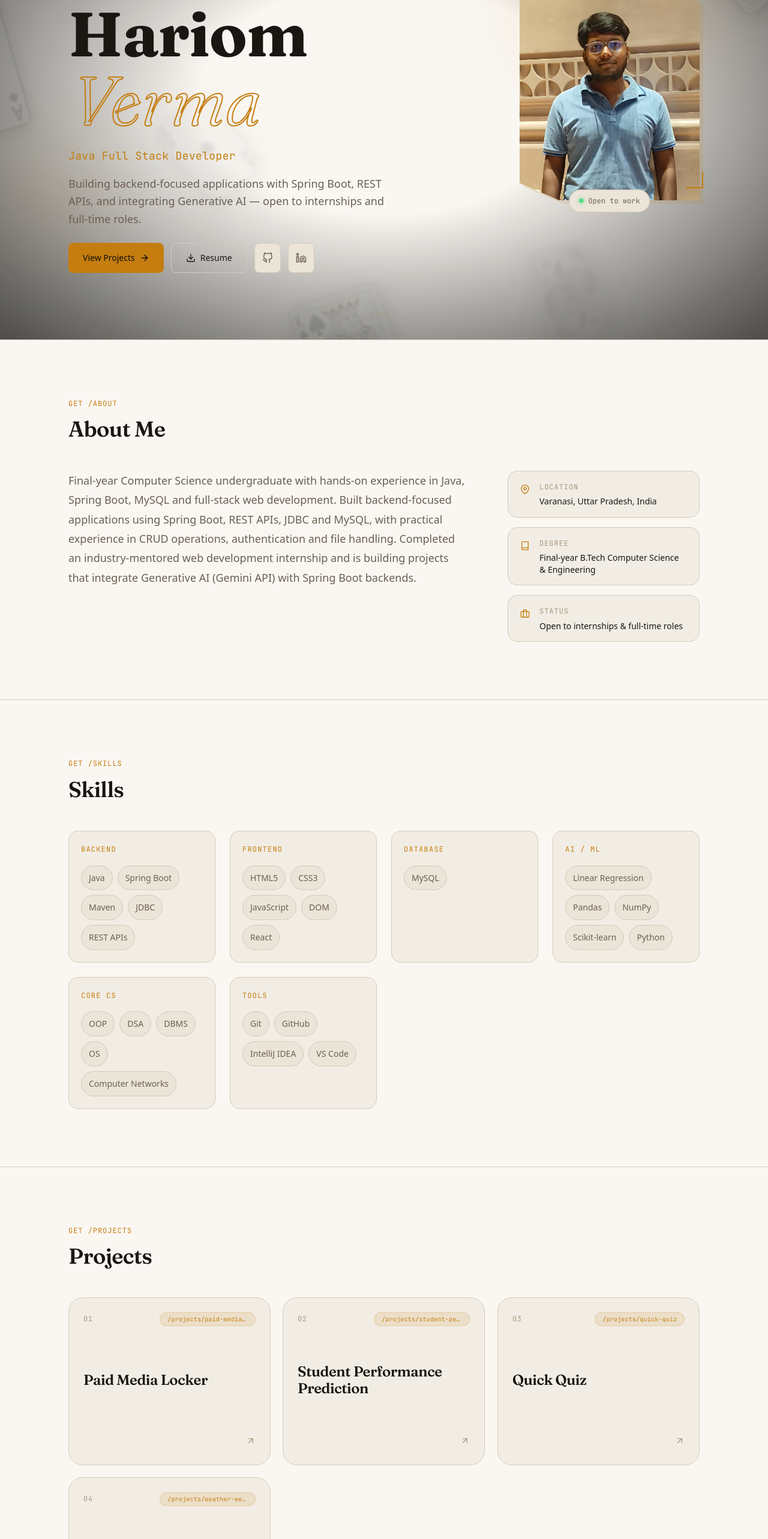
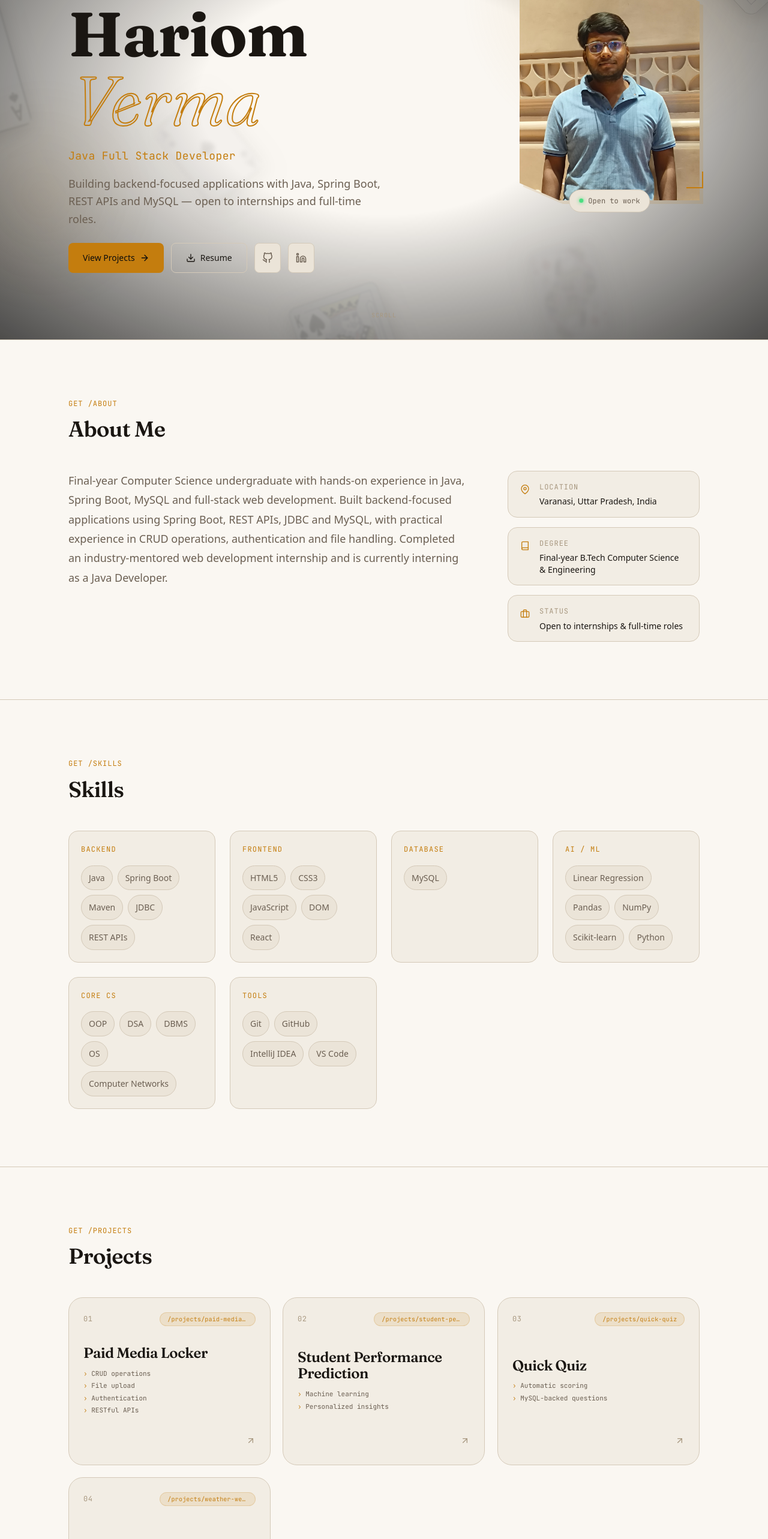
Before and after one commit to hariomvermas/Portfolio, a React (Vite) app: page / in a window 1280 px wide. Shown: the part 234-2800 px from the top of the page at 60% size. Built offline with nearby package versions, Linux system fonts and the light colour scheme.

Commit message:
Updating my frontend

```diff
--- a/index.html
+++ b/index.html
@@ -10,7 +10,7 @@
     <meta name="author" content="Hariom Verma" />
     <meta name="keywords" content="Hariom Verma, Java Developer, Spring Boot, Full Stack, Portfolio, Varanasi, REST API, React" />
     <meta name="robots" content="index, follow" />
-    <link rel="canonical" href="https://hariomverma.dev" /><!-- TODO: replace with your actual deployed URL -->
+    <link rel="canonical" href="https://portfolio-two-iota-q72i5n608f.vercel.app" />
 
     <!-- Theme color (browser chrome) -->
     <meta name="theme-color" content="#0d0d0d" media="(prefers-color-scheme: dark)" />
@@ -19,8 +19,8 @@
     <!-- Open Graph -->
     <meta property="og:title" content="Hariom Verma — Java Full Stack Developer" />
     <meta property="og:description" content="Final-year CS undergraduate specializing in Java, Spring Boot, REST APIs and full-stack web development." />
-    <meta property="og:image" content="https://hariomverma.dev/assets/hariom-portfolio-image.jpg" /><!-- TODO: update domain -->
-    <meta property="og:url" content="https://hariomverma.dev" /><!-- TODO: update domain -->
+    <meta property="og:image" content="https://portfolio-two-iota-q72i5n608f.vercel.app/assets/hariom-portfolio-image.jpg" />
+    <meta property="og:url" content="https://portfolio-two-iota-q72i5n608f.vercel.app" />
     <meta property="og:type" content="website" />
     <meta property="og:locale" content="en_IN" />
 
@@ -28,7 +28,7 @@
     <meta name="twitter:card" content="summary_large_image" />
     <meta name="twitter:title" content="Hariom Verma — Java Full Stack Developer" />
     <meta name="twitter:description" content="Final-year CS undergraduate specializing in Java, Spring Boot, REST APIs and full-stack web development." />
-    <meta name="twitter:image" content="https://hariomverma.dev/assets/hariom-portfolio-image.jpg" /><!-- TODO: update domain -->
+    <meta name="twitter:image" content="https://portfolio-two-iota-q72i5n608f.vercel.app/assets/hariom-portfolio-image.jpg" />
 
     <!-- Fonts: Fraunces (expressive serif) + JetBrains Mono -->
     <link rel="preconnect" href="https://fonts.googleapis.com" />
--- a/src/components/Projects/Projects.css
+++ b/src/components/Projects/Projects.css
@@ -88,6 +88,31 @@
   -webkit-line-clamp: 3;
   -webkit-box-orient: vertical;
   overflow: hidden;
+}
+
+/* Title + highlights sit together between the top row and the arrow hint */
+.project-card__main {
+  display: flex;
+  flex-direction: column;
+  gap: var(--space-3);
+}
+
+.project-card__highlights {
+  list-style: none;
+  display: flex;
+  flex-direction: column;
+  gap: var(--space-1);
+}
+
+.project-card__highlight {
+  font-family: var(--font-mono);
+  font-size: 11px;
+  color: var(--color-text-muted);
+  line-height: 1.5;
+}
+.project-card__highlight::before {
+  content: '› ';
+  color: var(--color-accent);
 }
 
 .project-card__hint {
--- a/src/components/Projects/Projects.jsx
+++ b/src/components/Projects/Projects.jsx
@@ -63,7 +63,16 @@ function ProjectCard({ project, index }) {
             {toEndpoint(project.id)}
           </span>
         </div>
-        <h3 className="project-card__title">{project.title}</h3>
+        <div className="project-card__main">
+          <h3 className="project-card__title">{project.title}</h3>
+          {project.highlights?.length > 0 && (
+            <ul className="project-card__highlights" role="list" aria-label="Highlights">
+              {project.highlights.map(h => (
+                <li key={h} className="project-card__highlight">{h}</li>
+              ))}
+            </ul>
+          )}
+        </div>
         {/* Arrow hint — fades out on hover */}
         <span className="project-card__hint" aria-hidden="true">
           <FiArrowUpRight size={16} />
--- a/src/data/profile.js
+++ b/src/data/profile.js
@@ -1,11 +1,11 @@
 const profile = {
   name: 'Hariom Verma',
   role: 'Java Full Stack Developer',
-  pitch: 'Building backend-focused applications with Spring Boot, REST APIs, and integrating Generative AI — open to internships and full-time roles.',
+  pitch: 'Building backend-focused applications with Java, Spring Boot, REST APIs and MySQL — open to internships and full-time roles.',
   email: 'hariomv.codes@gmail.com',
   location: 'Varanasi, Uttar Pradesh, India',
   summary:
-    'Final-year Computer Science undergraduate with hands-on experience in Java, Spring Boot, MySQL and full-stack web development. Built backend-focused applications using Spring Boot, REST APIs, JDBC and MySQL, with practical experience in CRUD operations, authentication and file handling. Completed an industry-mentored web development internship and is building projects that integrate Generative AI (Gemini API) with Spring Boot backends.',
+    'Final-year Computer Science undergraduate with hands-on experience in Java, Spring Boot, MySQL and full-stack web development. Built backend-focused applications using Spring Boot, REST APIs, JDBC and MySQL, with practical experience in CRUD operations, authentication and file handling. Completed an industry-mentored web development internship and is currently interning as a Java Developer.',
   quickFacts: [
     { label: 'Location', value: 'Varanasi, Uttar Pradesh, India' },
     { label: 'Degree', value: 'Final-year B.Tech Computer Science & Engineering' },
```
Also changed, not shown: 1 other file (tests, documents, lock files or other folders).
